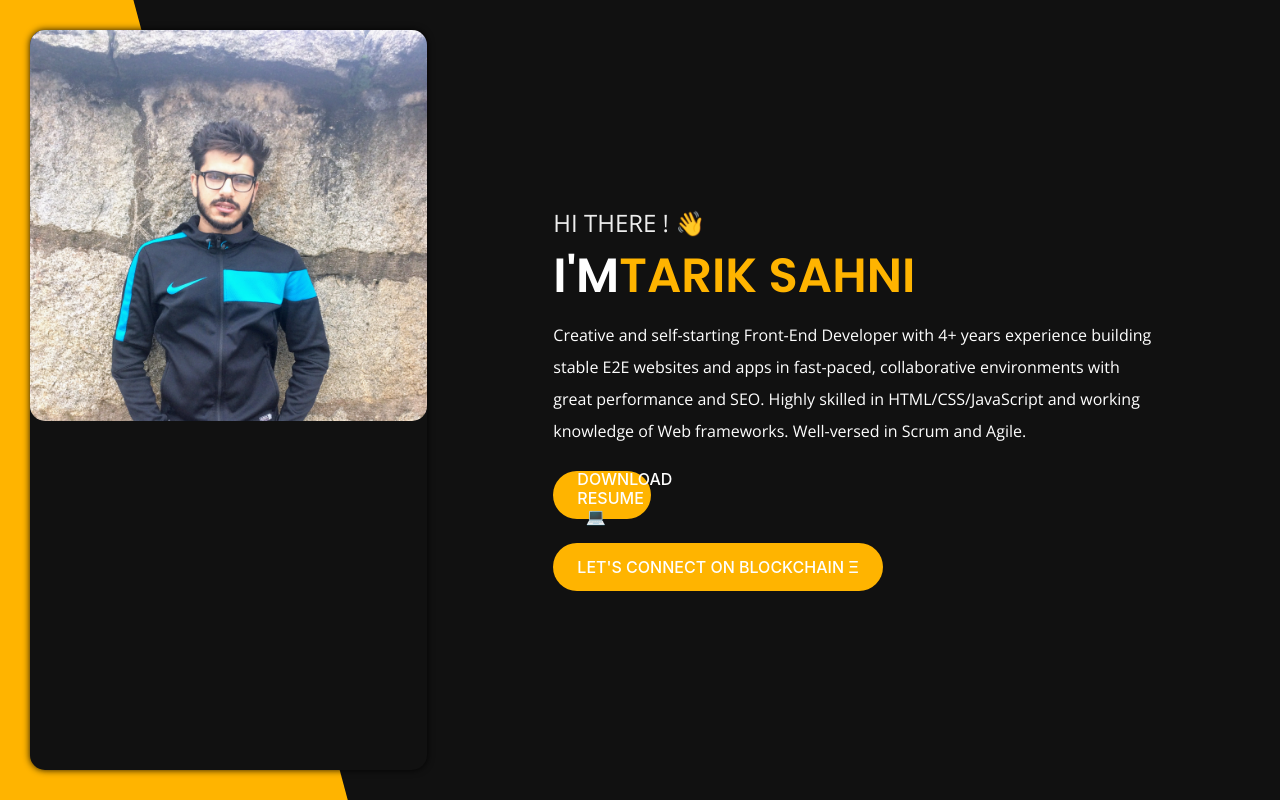
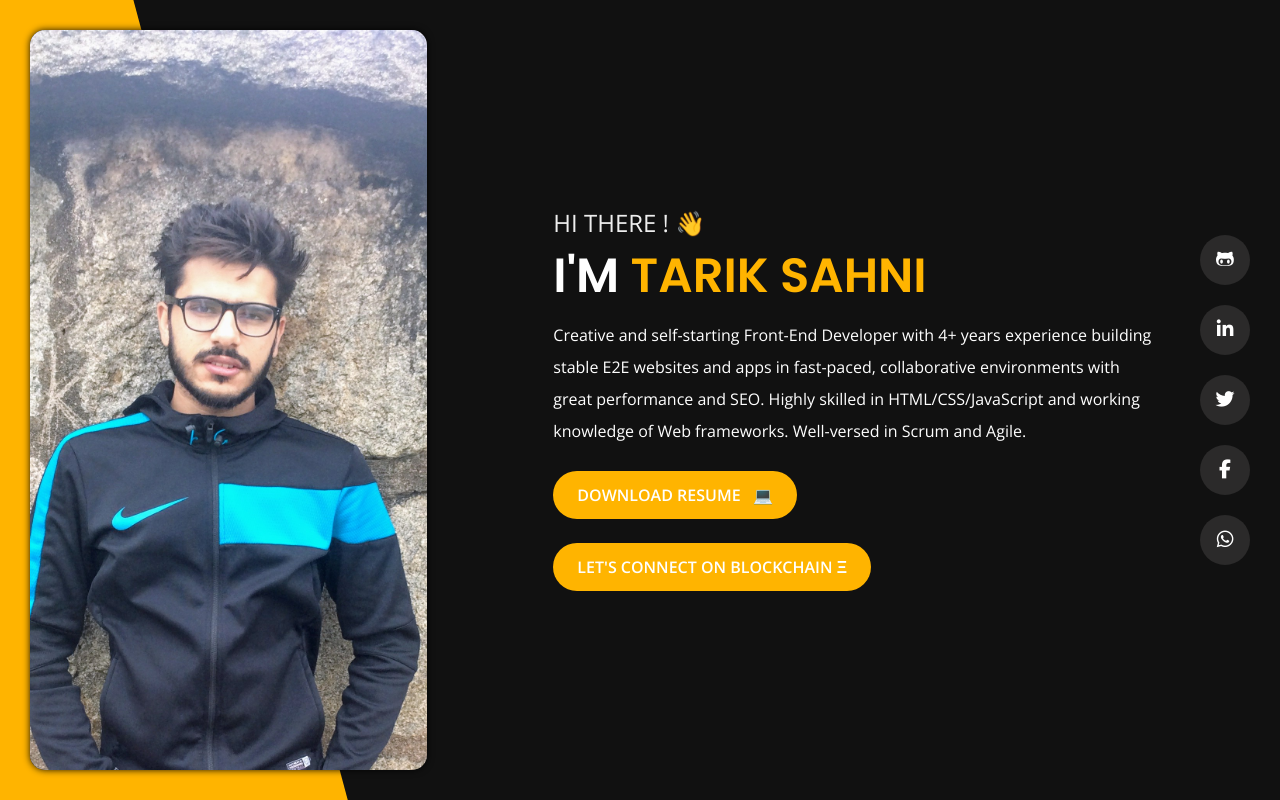
Before and after one commit to tariksahni/personal-website-nextjs, a Next.js app: page / in a window 1280 px wide. Built offline with nearby package versions, Linux system fonts and the light colour scheme.

Commit message:
feat: transfered from svelte

```diff
--- a/pages/_app.js
+++ b/pages/_app.js
@@ -1,5 +1,8 @@
+/* Node Dependencies */
 import React from 'react';
 import Head from 'next/head';
+
+/* Styles */
 import '../styles/globals.css';
 
 function MyApp({ Component, pageProps }) {
@@ -13,4 +16,4 @@ function MyApp({ Component, pageProps }) {
   )
 }
 
-export default MyApp
+export default MyApp;
--- a/pages/_document.js
+++ b/pages/_document.js
@@ -1,3 +1,4 @@
+/* Node Dependencies */
 import Document, { Html, Head, Main, NextScript } from 'next/document'
 
 class MyDocument extends Document {
@@ -15,6 +16,7 @@ class MyDocument extends Document {
 					<link rel="mask-icon" href="/favicon/safari-pinned-tab.svg" color="#5bbad5" />
 					<meta name="msapplication-TileColor" content="#da532c" />
 					<meta name="theme-color" content="#ffffff" />
+					<script src="https://use.fontawesome.com/bfe604ab66.js"></script>
 				</Head>
 				<body>
 				<Main />
--- a/pages/index.js
+++ b/pages/index.js
@@ -1,6 +1,9 @@
 /* Node Dependencies */
 import React from 'react';
 import Image from 'next/image';
+
+/* Components */
+import SocialMedia from 'Components/socialMedia';
 
 /* Constants */
 import MyImage from 'Static/images/Tarik.jpg';
@@ -8,11 +11,12 @@ import MyResume from 'Static/pdf/Tarik.pdf';
 
 const HomePage = () => {
   return (
+      <>
           <section className="main-container">
               <div className="image-frame yellow-color-background" />
               <div className="content-container">
                   <div className="image-container">
-                  <Image src={MyImage} alt="This is my personal image" title="tarik-sahni" aria-hidden="true"
+                      <Image src={MyImage} layout='fill' alt="This is my personal image" title="tarik-sahni" aria-hidden="true"
                              role="presentation"/>
                   </div>
                   <div className="home-page-details">
@@ -23,7 +27,7 @@ const HomePage = () => {
                       <div className="intro-section">
                           <h6 className="open-sans-font upper-case hi-text fs-3 fw-normal">Hi there ! &#128075;</h6>
                           <h1 className="yellow-color poppins-font upper-case fw-bold fs-5">
-                          <span className="my-details white-color">I'm</span>
+                              <span className="my-details white-color">{`I'm `}</span>
                               Tarik Sahni
                           </h1>
                           <p className="open-sans-font white-color fs-2 description-text">Creative and self-starting
@@ -32,16 +36,19 @@ const HomePage = () => {
                               HTML/CSS/JavaScript and working knowledge of Web frameworks. Well-versed in Scrum and
                               Agile.</p>
                           <div className="about-me-container yellow-color-background">
-                          <a href={MyResume} download={'Tarik_Sahni_FE_Resume'}><span
-                              className="white-color upper-case fs-2 fw-medium">Download Resume &nbsp; 💻</span></a>
+                              <a href={MyResume} download={'Tarik_Sahni_FE_Resume'} className="download-pdf-anchor"><span
+                                  className="white-color upper-case fs-2  fw-bold open-sans-font">Download Resume &nbsp; 💻</span></a>
                           </div>
-                      <div className="about-me-container mt-2 yellow-color-background">
-                          <span className="white-color upper-case fs-2 fw-medium">Let's connect on blockchain Ξ</span>
+                          <div className="about-me-container mt-2 yellow-color-background cursor-pointer">
+                              <span className="white-color upper-case fs-2  fw-bold open-sans-font">{`Let's connect on blockchain Ξ`}</span>
                           </div>
                       </div>
                   </div>
               </div>
           </section>
+          <SocialMedia />
+      </>
+
   )
 }
 
--- /dev/null
+++ b/src/components/socialMedia.jsx
@@ -0,0 +1,47 @@
+/* Node Dependencies */
+import React from 'react';
+
+/* Constants */
+import {GITHUB_URL, LINKED_IN_URL, TWITTER_URL, FACEBOOK_URL, WHATSAPP_URL} from 'Constants/index';
+
+
+const SocialMedia = () => {
+	return (
+		<header className="header" id="header">
+			<ul className="icon-menu header-desktop">
+				<li className="icon-box active">
+					<i className="fa fa-github-alt"/>
+					<a href={GITHUB_URL} target="_blank" rel="noreferrer">
+						<h2>Github</h2>
+					</a>
+				</li>
+				<li className="icon-box">
+					<i className="fa fa-linkedin"/>
+					<a href={LINKED_IN_URL} target="_blank" rel="noreferrer">
+						<h2>LinkedIn</h2>
+					</a>
+				</li>
+				<li className="icon-box">
+					<i className="fa fa-twitter"/>
+					<a href={TWITTER_URL} target="_blank" rel="noreferrer">
+						<h2>Twitter</h2>
+					</a>
+				</li>
+				<li className="icon-box">
+					<i className="fa fa-facebook-f"/>
+					<a href={FACEBOOK_URL} target="_blank" rel="noreferrer">
+						<h2>Facebook</h2>
+					</a>
+				</li>
+				<li className="icon-box">
+					<i className="fa fa-whatsapp"/>
+					<a href={WHATSAPP_URL} target="_blank" rel="noreferrer">
+						<h2>WhatsApp</h2>
+					</a>
+				</li>
+			</ul>
+		</header>
+	)
+}
+
+export default SocialMedia;
--- a/styles/globals.css
+++ b/styles/globals.css
@@ -518,6 +518,7 @@ body{
     box-shadow: 0 0 7px rgba(0,0,0,.9);
     background-color: #111;
     border-radius: 1.5em;
+    position: relative;
   }
   .image-container img{
     border-radius: 1.5em;
@@ -604,7 +605,7 @@ body{
 
   .description-text{
     line-height: 2em;
-    margin: 1em 0;
+    margin: 16px 0 24px 0;
   }
   .about-me-container{
     height: 4em;
@@ -614,6 +615,9 @@ body{
     align-items: center;
     padding: 0 2em;
     width: max-content;
+  }
+  .mt-2{
+    margin-top: 1.6em;
   }
 }
 
@@ -717,3 +721,45 @@ body{
     display: none;
   }
 }
+
+.download-pdf-anchor{
+  width: 100%;
+  display: flex;
+  justify-content: center;
+  align-items: center;
+}
+
+.cursor-pointer{
+  cursor: pointer;
+}
+
+.shine {
+  font-size: 48px;
+  font-weight: bold;
+}
+
+.shine {
+  background: #222 -webkit-gradient(linear, left top, right top, from(#222), to(#222), color-stop(0.5, #fff)) 0 0 no-repeat;
+  -webkit-background-size: 150px;
+  color: #ffb400;
+  -webkit-background-clip: text;
+  -webkit-animation-name: shine;
+  -webkit-animation-duration: 2s;
+  -webkit-animation-iteration-count: infinite;
+  text-shadow: 0 0px 0px rgba(255, 255, 255, 0.5);
+}
+
+@-webkit-keyframes shine {
+  0%, 10% {
+    background-position: -1000px;
+  }
+  20% {
+    background-position: top left;
+  }
+  90% {
+    background-position: top right;
+  }
+  100% {
+    background-position: 1000px;
+  }
+}
```
Lines whose indentation alone changed are shown as unchanged.
